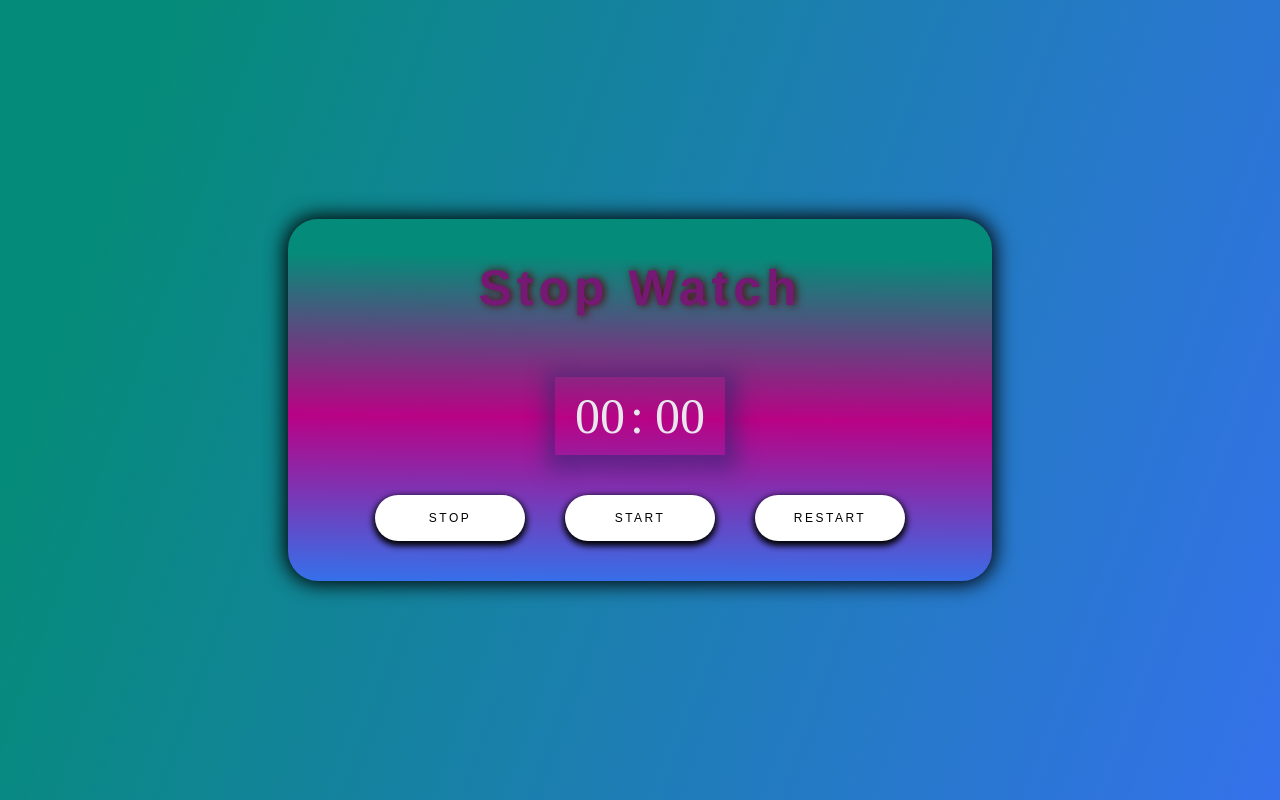
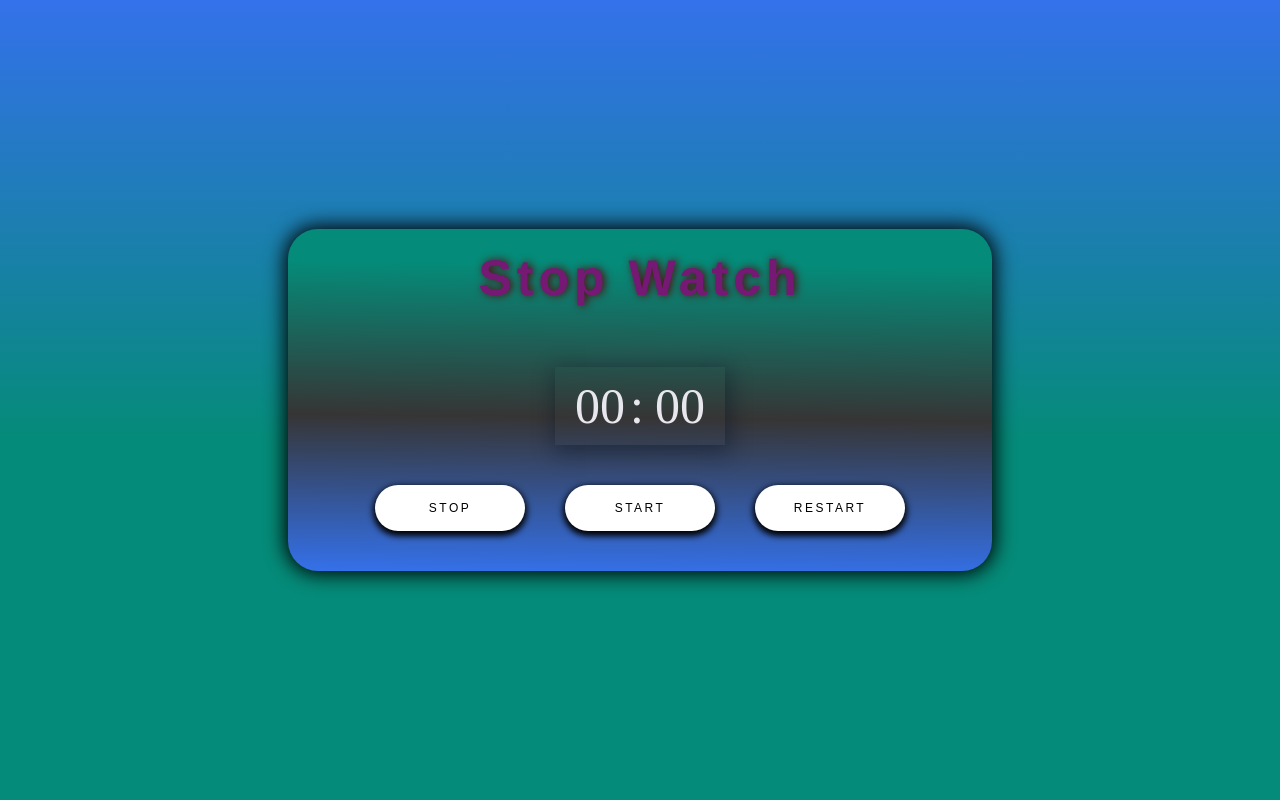
Before and after one commit to MuhammadYildiz/Stop_Watch, a plain HTML site: page index.html in a window 1280 px wide. Drawn offline with Linux system fonts and the light colour scheme.

Commit message:
Update style.css

```diff
--- a/style.css
+++ b/style.css
@@ -8,7 +8,7 @@ body{
     justify-content: center;
     align-items: center;
     height: 100vh;
-    background-image: linear-gradient( 109.6deg,  rgb(5, 139, 121) 11.2%, rgb(52, 113, 235) 100.2% );
+    background-image: linear-gradient( 360deg,  rgb(5, 139, 121) 45.2%, rgb(52, 113, 235) 100.2% );
 }
 .container{
     display: flex;
@@ -16,9 +16,9 @@ body{
     align-items: center;
     flex-direction: column;
     box-shadow: 0px 0px 20px 3px rgb(1, 1, 1);
-    background-image: linear-gradient( 180.6deg,  rgb(5, 139, 121) 11.2%, #b90285 55%, rgb(52, 113, 235) 100.2% );
+    background-image: linear-gradient( 180.6deg,  rgb(5, 139, 121) 11.2%, #363535 55%, rgb(52, 113, 235) 100.2% );
     background-color: #000000;
-    padding: 20px;
+    padding-bottom: 20px;
     border-radius: 30px;
     width: 55%;
 }
@@ -39,7 +39,7 @@ body{
     align-items: center;
     margin: 20px;
     padding: 10px 20px;
-    box-shadow: 2px 5px 20px 10px rgba(0, 45, 100, 0.4);
+    box-shadow: 2px 5px 20px 3px rgba(0, 15, 33, 0.4);
     font-size: 50px;
     color: #e8e7ed;
 }
```
